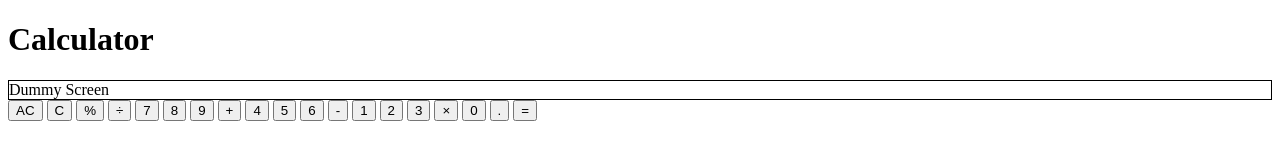
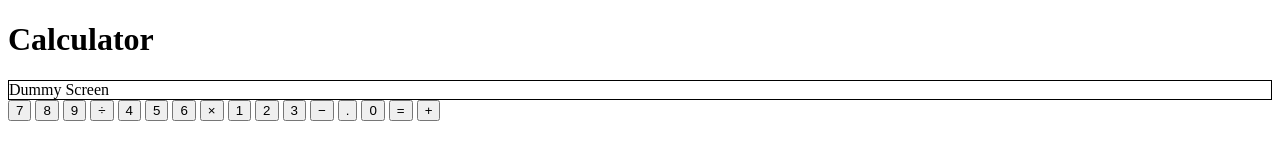
Before and after one commit to Baskin-Ridley/Calculator, a plain HTML site: page index.html in a window 1280 px wide. Drawn offline with Linux system fonts and the light colour scheme.

Commit message:
Added basic button functuality

```diff
--- a/index.html
+++ b/index.html
@@ -13,25 +13,25 @@
         Dummy Screen
     </div>
     <div class="buttonGroup">
-        <button class="allclear" data-type="reset" id="allclear" >AC</button>
-        <button class="clear" data-type="backspace" id="clear" >C</button>
-        <button class="operators" data-type="operator" id="remainder" value="%" >&#37</button>
-        <button class="operators" data-type="operator" id="divide" value="/" >&#247</button>
-        <button class="digits" data-type="number" id="digit-7" value="7" >7</button>
-        <button class="digits" data-type="number" id="digit-8" value="8" >8</button>
-        <button class="digits" data-type="number" id="digit-9" value="9" >9</button>
-        <button class="operators" data-type="operator" id="plus" value="+" >&#43</button>
-        <button class="digits" data-type="number" id="digit-4" value="4" >4</button>
-        <button class="digits" data-type="number" id="digit-5" value="5" >5</button>
-        <button class="digits" data-type="number" id="digit-6" value="6" >6</button>
-        <button class="operators" data-type="operator" id="minus" value="-" >&#45</button>
-        <button class="digits" data-type="number" id="digit-1" value="1" >1</button>
-        <button class="digits" data-type="number" id="digit-2" value="2" >2</button>
-        <button class="digits" data-type="number" id="digit-3" value="3" >3</button>
-        <button class="operators" data-type="operator" id="multiply" value="x" >&#215</button>
-        <button class="digits" data-type="number" id="digit-0" value="0" >0</button>
-        <button class="decimal" data-type="decimal" id="decimal" value="." >.</button>
-        <button class="equals" data-type="equal" id="equals" value="=" >&#61</button>
+        <button class="btn" data-number>7</button>
+        <button class="btn" data-number>8</button>
+        <button class="btn" data-number>9</button>
+        <button class="btn" data-operator>÷</button>
+
+        <button class="btn" data-number>4</button>
+        <button class="btn" data-number>5</button>
+        <button class="btn" data-number>6</button>
+        <button class="btn" data-operator>×</button>
+
+        <button class="btn" data-number>1</button>
+        <button class="btn" data-number>2</button>
+        <button class="btn" data-number>3</button>
+        <button class="btn" data-operator>−</button>
+
+        <button class="btn" id="pointBtn">.</button>
+        <button class="btn" data-number>0</button>
+        <button class="btn" id="equalsBtn">=</button>
+        <button class="btn" data-operator>+</button>
     </div>
 
     <script src ="main.js"></script>
--- a/main.js
+++ b/main.js
@@ -1,10 +1,13 @@
 console.log("test")
-const calcButtons = document.querySelector(".buttonGroup")
-
-
 let displayValue = "";
 console.log(displayValue)
 
+const numberButtons = document.querySelectorAll("[data-number]")
+const operatorButtons = document.querySelectorAll("[data-operator")
+
+
+
+//Math functions
 function addition(firstValue, secondValue) {
     console.log("hello");
     return (firstValue + secondValue)
@@ -38,7 +41,16 @@ function operate(operator, a, b) {
     }
 }
 
+
 //Buttons
+numberButtons.forEach((button) =>
+  button.addEventListener('click', () => console.log(button))
+)
+
+operatorButtons.forEach((button) =>
+  button.addEventListener('click', () => console.log(button))
+)
+
 
 
 //Display
```
